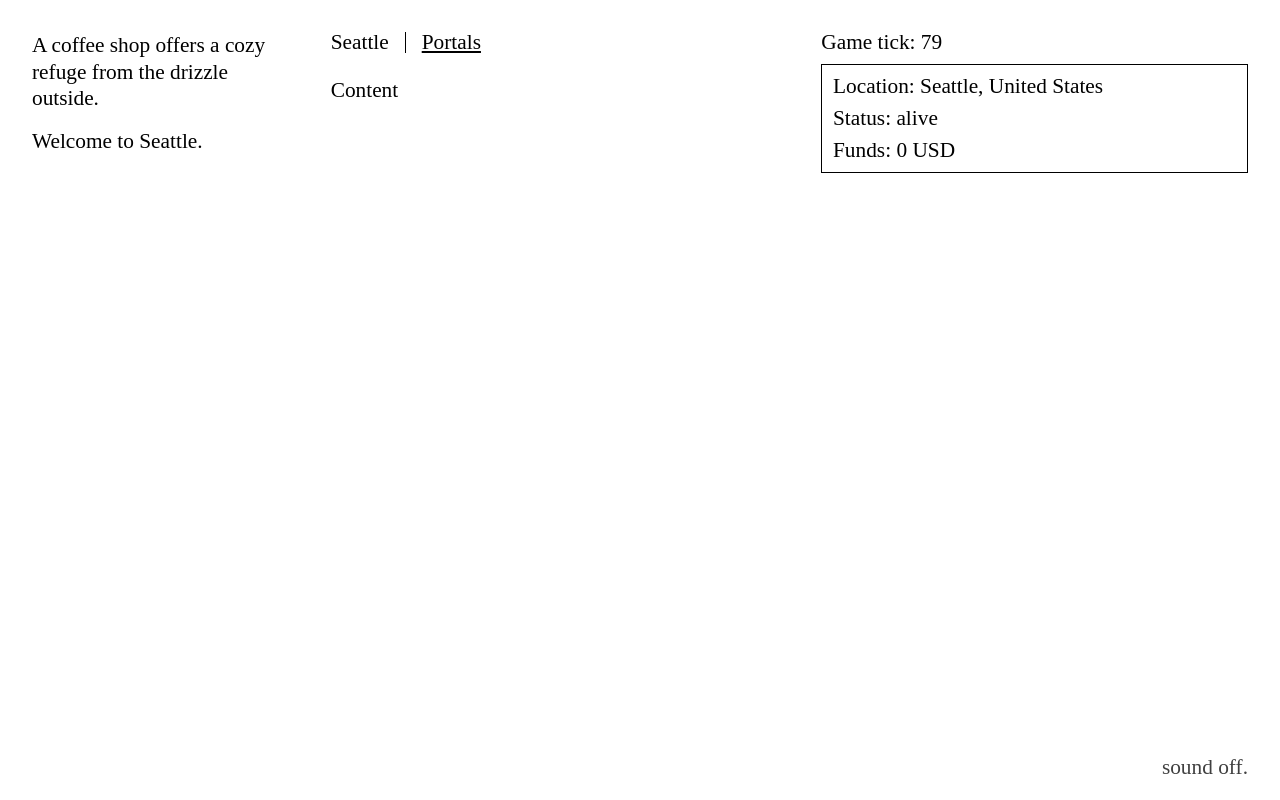
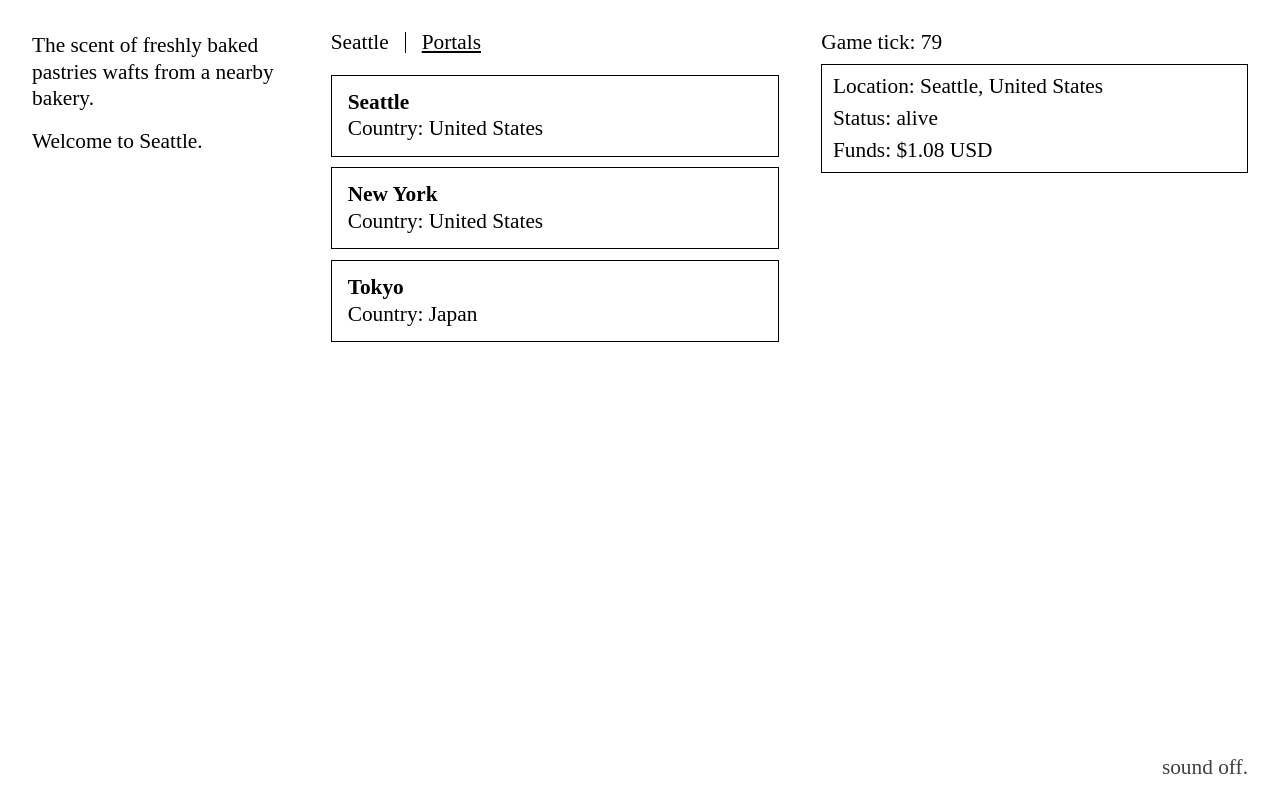
Before and after one commit to womogenes/migration-game, a SvelteKit app: page / in a window 1280 px wide. Both pictures are taken after a click on the button "Portals". Built offline with nearby package versions, Linux system fonts and the light colour scheme.

Commit message:
Flesh out currency exchange in location switching

```diff
--- a/src/routes/+page.svelte
+++ b/src/routes/+page.svelte
@@ -17,17 +17,18 @@
   onMount(() => {
     const tickInterval = window.setInterval(() => {
       $gameTick++;
-      everyTick();
+      onTick();
     }, 100);
 
     return () => window.clearInterval(tickInterval);
   });
 
   // Things to do every game loop
-  const everyTick = () => {
+  const onTick = () => {
     if ($gameTick % 100 === 50) {
       $logs = [...$logs, $locData.ambientMessages.sample()];
     }
+    $funds.amount *= 1.001;
   };
 
   // Choose a random location to start at
@@ -37,14 +38,33 @@
   );
 
   // Funds
-  const funds = store('funds', { amount: 0, currency: 'USD' });
+  const funds = store('funds', {
+    amount: 1,
+    currency: $locData.currency.code,
+  });
+  $: moneyFormatter = new Intl.NumberFormat('en-US', {
+    style: 'currency',
+    currency: $funds.currency,
+    maximumFractionDigits: 2,
+    minimumFractionDigits: 2,
+  });
+  $: formattedFunds = moneyFormatter.format($funds.amount);
+
+  // Things that happen when you switch locations
+  // I anticipate this is gonna become a huge pain later on
+  const switchLocation = (newLocID) => {
+    const newLocData = allLocData.find((loc) => loc.id === newLocID);
+    let oldCurrency = $locData.currency.conversion;
+    let newCurrency = newLocData.currency.conversion;
+    $funds.amount *= oldCurrency / newCurrency;
+    $funds.currency = newLocData.currency.code;
+  };
 
   // Log messages in left sidebar
   const logs = store('logs', [`Welcome to ${$locData.location.city}.`]);
   const addLog = (message) => {
     $logs = [...$logs, message];
   };
-
   const status = store('status', 'alive');
 
   // UI state things
@@ -69,11 +89,14 @@
 </script>
 
 <!-- Let's add some sound effects :) -->
-{#each $locData.sounds as sound}
-  <audio loop>
-    <source src={sound.url} />
-  </audio>
-{/each}
+
+{#if $locData.sounds}
+  {#each $locData.sounds as sound}
+    <audio loop>
+      <source src={sound.url} />
+    </audio>
+  {/each}
+{/if}
 
 <!-- Main content -->
 <div class="flex w-full max-w-5xl flex-col px-6 pb-3 pt-6">
@@ -101,7 +124,7 @@
     </div>
 
     <!-- Central column, actions -->
-    <div class="flex-grow overflow-x-hidden px-4">
+    <div class="flex-grow select-none overflow-x-hidden px-4">
       <!-- Headings (tabs) -->
       <div class="mb-4 flex divide-x" id="tabs">
         <button
@@ -139,28 +162,47 @@
             >
               Add log
             </button>
-            <button class="btn" on:click={() => ($logs = [])}>Clear logs</button
-            >
+            <button class="btn" on:click={() => ($logs = [])}
+              >Clear logs
+            </button>
           </div>
         {:else if $activeTab === 'portals'}
           <div
-            class="absolute flex w-full flex-col items-start gap-2"
+            class="absolute flex w-full flex-col gap-2"
             in:fly={{ x: '-100%' }}
             out:fly={{ x: '100%' }}
           >
-            <button>Content</button>
+            <!-- Different choices of location to travel to -->
+            {#each allLocData as location}
+              <!-- TODO: Something dramatic needs to happen -->
+              <button
+                class="flex flex-col gap-1 border px-3 py-3 leading-none transition-colors hover:bg-neutral-50 dark:hover:bg-neutral-800"
+                on:click={() => {
+                  switchLocation(location.id);
+                  $locID = location.id;
+                  addLog(`Welcome to ${$locData.location.city}.`);
+                }}
+              >
+                <p class="font-bold">{location.location.city}</p>
+                <p>Country: {location.location.country}</p>
+              </button>
+            {/each}
           </div>
         {/if}
       </div>
     </div>
 
     <!-- Status column -->
-    <div class="flex w-80 flex-col gap-2 leading-none">
+    <div class="flex w-80 select-none flex-col gap-2 leading-none">
       <p>Game tick: {$gameTick}</p>
       <div class="flex flex-col gap-2 border px-2 py-2">
         <p>Location: {$locData.location.city}, {$locData.location.country}</p>
         <p>Status: {$status}</p>
-        <p>Funds: {$funds.amount} {$funds.currency}</p>
+        <p>
+          Funds: <span class="tabular-nums"
+            >{formattedFunds} {$funds.currency}</span
+          >
+        </p>
       </div>
     </div>
   </div>
```
